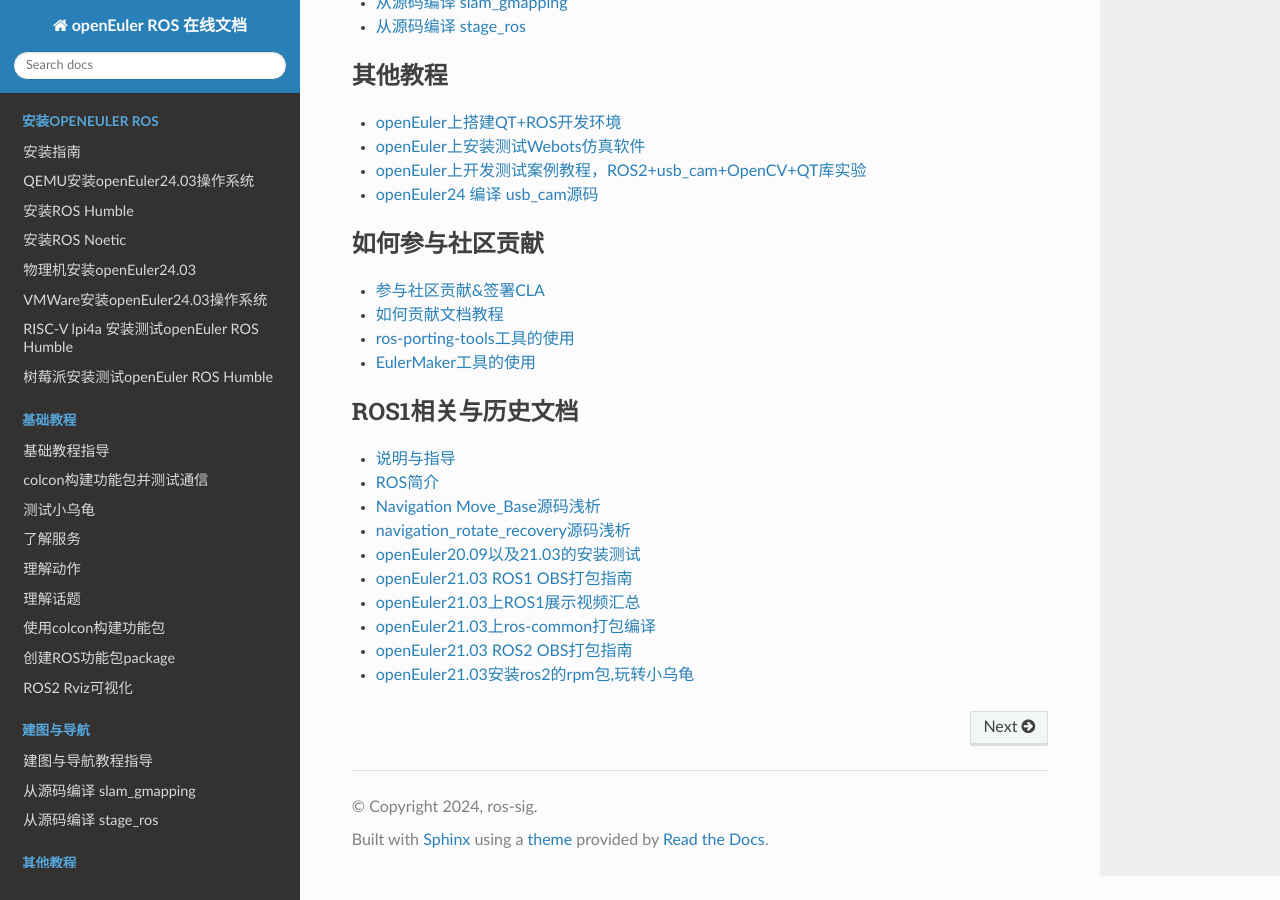
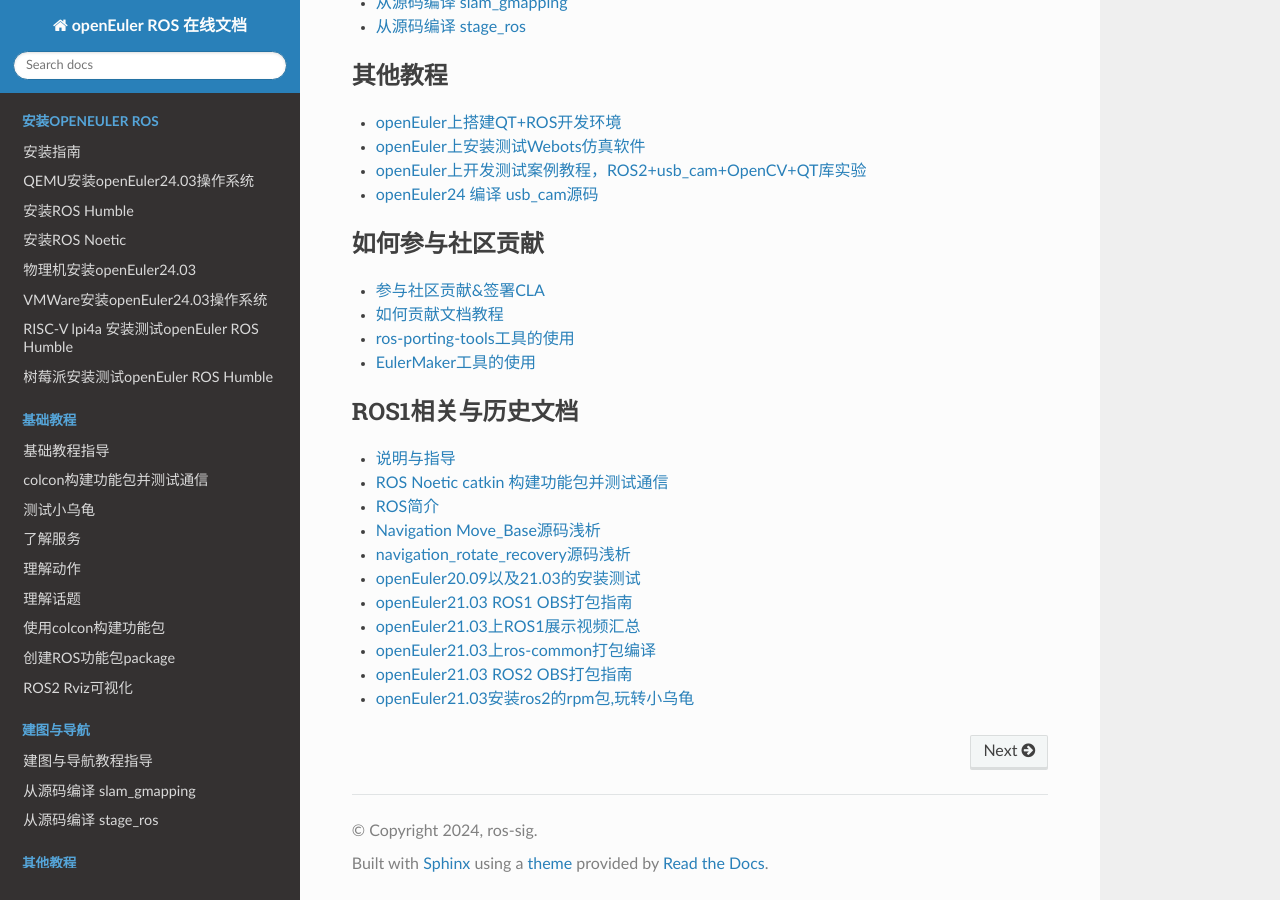
Before and after one commit to openeuler-mirror/ros, a Sphinx documentation site: the page built from docs/source/index.rst, in a window 1280 px wide and 900 px high, scrolled down 1306 px. Built offline with Sphinx 7.4.7 and the Read the Docs theme 3.1.0, drawn with Linux system fonts in a browser that asks for light colours; some of the changed lines change nothing that is shown.

Commit message:
add: 添加ROS Noetic catkin 构建功能包并测试topic通信

````diff
--- a/docs/source/index.rst
+++ b/docs/source/index.rst
@@ -77,6 +77,7 @@
    :caption: ROS1相关与历史文档
 
    ros1/guide.md
+   ros1/basic-catkin-package-tutorial.md
    ros1/ROS-instro.md
    ros1/Navigation_Move_Base-Read.md
    ros1/Navigation_Rotate_Recovery-Read.md
--- a/docs/source/installation/install-ros-noetic.md
+++ b/docs/source/installation/install-ros-noetic.md
@@ -88,3 +88,7 @@
 ![image](image/turtlesim_noetic-2.png)
 
 若小乌龟仿真测试通过，则说明openEuler ROS Noetic已成功安装～
+
+## 后续阅读
+
+- [ROS Noetic catkin 构建功能包并测试通信](/ros1/basic-catkin-package-tutorial.md)
--- /dev/null
+++ b/docs/source/ros1/basic-catkin-package-tutorial.md
@@ -0,0 +1,220 @@
+# ROS Noetic catkin 构建功能包并测试通信
+
+需要注意的是，这里是ROS1 Noetic的教程，以下步骤均在openEuler 24.03下测试
+
+> - ROS2请使用colcon工具，可以参考[此篇教程](/tutorials/base_demo_01.md)
+
+本教程介绍如何使用 roscreate-pkg 或 catkin 创建新包，并使用 rospack 列出包依赖项。
+
+## Catkin 包的组成
+
+一个 Catkin 包，必须满足以下几个要求：
+
+- 该包必须包含一个符合 Catkin 标准的 **package.xml** 文件。
+  - 这个 **package.xml** 文件提供了有关该包的元信息。
+
+- 该包必须包含一个使用 Catkin 的 **CMakeLists.txt** 文件。
+  - 如果是一个 Catkin 元包（metapackage），则必须有相关的模板化 **CMakeLists.txt** 文件。
+
+- 每个包必须有自己的目录
+  - 这意味着不能有嵌套包，也不能有多个包共享同一个目录。
+
+最简单的包可能具有如下结构：
+
+```
+my_package/
+  CMakeLists.txt
+  package.xml
+```
+
+## 创建catkin工作空间
+
+开发catkin软件包的推荐方法是使用catkin工作空间，但是你也可以单独开发catkin软件包。一个简单的工作空间如下所示：
+
+```
+workspace_folder/        -- catkin 工作空间
+  src/                   -- 源码文件夹
+    CMakeLists.txt       -- 顶层 CMake 文件，由catkin生成
+    package_1/           -- 第一个软件包 package_1
+      CMakeLists.txt     -- package_1 的 CMakeLists.txt 文件
+      package.xml        -- package_1 的软件包清单
+    ...
+    package_n/           -- 第n个软件包 package_n
+      CMakeLists.txt     -- package_n 的 CMakeLists.txt 文件
+      package.xml        -- package_n 的软件包清单
+```
+
+假设你已经安装成功了ros1，我们需要先配置我们的ros环境
+
+```bash
+source /opt/ros/noetic/setup.bash
+sudo ln -s /usr/bin/python3-catkin_find_pkg /usr/local/bin/catkin_find_pkg
+sudo ln -s /usr/bin/python3-catkin_create_pkg /usr/local/bin/catkin_create_pkg
+```
+
+下面我们开始创建和构建一个catkin工作空间：
+
+```bash
+mkdir -p ~/catkin_ws/src
+catkin_make
+```
+
+catkin_make命令在catkin工作空间中是一个非常方便的工具。在你的工作空间中第一次运行它时，它会在src目录下创建一个CMakeLists.txt的链接。
+
+你会发现已经给你创建了一个“build”和“devel”文件夹。在“devel”文件夹中，您可以看到现在有几个 `setup.*sh` 文件。继续之前请source这个工作区下的`devel/setup.bash`文件设置工作区环境变量
+
+```bash
+source devel/setup.bash
+```
+
+## 创建catkin软件包
+
+本部分教程将演示如何使用catkin_create_pkg脚本来创建一个新的catkin软件包，以及创建之后都能做些什么。
+
+首先切换到刚才创建的空白catkin工作空间中的源文件空间目录
+
+```bash
+cd ~/catkin_ws/src
+```
+
+现在使用catkin_create_pkg命令创建一个名为beginner_tutorials的新软件包，这个软件包依赖于std_msgs、roscpp和rospy：
+
+```bash
+catkin_create_pkg beginner_tutorials std_msgs rospy roscpp
+```
+
+此时catkin_create_pkg工具会根据提供的依赖创建一个软件包模板
+
+### 编写简单的发布者和订阅者（C++）
+
+此时进入新建的beginner_tutorials包，并下载源码文件
+
+```bash
+cd beginner_tutorials/src
+curl -o talker.cpp https://raw.githubusercontent.com/ros/ros_tutorials/refs/heads/noetic-devel/roscpp_tutorials/talker/talker.cpp
+curl -o listener.cpp https://raw.githubusercontent.com/ros/ros_tutorials/refs/heads/noetic-devel/roscpp_tutorials/listener/listener.cpp
+```
+
+然后在beginner_tutorials/CMakeLists.txt的第137行添加如下内容
+
+```
+add_executable(talker src/talker.cpp)
+target_link_libraries(talker ${catkin_LIBRARIES})
+add_dependencies(talker beginner_tutorials_generate_messages_cpp)
+
+add_executable(listener src/listener.cpp)
+target_link_libraries(listener ${catkin_LIBRARIES})
+add_dependencies(listener beginner_tutorials_generate_messages_cpp)
+```
+
+这将创建两个可执行文件talker和listener，默认情况下，它们将被放到软件包目录下的devel空间中，即`~/catkin_ws/devel/lib/<package name>`。
+
+### 编写简单的发布者和订阅者（Python）
+
+在软件包beginner_tutorials/目录下创建一个新的文件夹，用于存放Python脚本
+
+```bash
+mkdir scripts
+cd scripts
+curl -o talker.py https://raw.githubusercontent.com/ros/ros_tutorials/refs/heads/noetic-devel/rospy_tutorials/001_talker_listener/talker.py
+chmod +x talker.py
+curl -o listener.py https://raw.githubusercontent.com/ros/ros_tutorials/refs/heads/noetic-devel/rospy_tutorials/001_talker_listener/listener.py
+chmod +x listener.py
+```
+
+然后在beginner_tutorials/CMakeLists.txt的Install部分添加如下内容
+
+```
+catkin_install_python(PROGRAMS scripts/talker.py
+  DESTINATION ${CATKIN_PACKAGE_BIN_DESTINATION}
+)
+
+catkin_install_python(PROGRAMS scripts/listener.py
+  DESTINATION ${CATKIN_PACKAGE_BIN_DESTINATION}
+)
+```
+
+### 编写简单的服务和客户端（C++）
+
+TODO
+
+### 编写简单的服务和客户端（Python）
+
+TODO
+
+## 编译工作空间
+
+编译工作空间需要回到工作空间目录
+
+```bash
+cd ~/catkin_ws
+catkin_make
+```
+
+出现错误了尝试再次执行catkin_make命令
+
+不要忘记source这个工作区下的`devel/setup.bash`文件以设置工作区环境变量
+
+```bash
+source devel/setup.bash
+```
+
+## 测试Topic节点通信功能
+
+首先新建一个终端，执行roscore
+
+```bash
+roscore
+```
+
+再新建一个终端，执行talker发布者节点
+
+```bash
+rosrun beginner_tutorials talker      # (C++)
+rosrun beginner_tutorials talker.py   # (Python)
+```
+
+你会看到：
+
+```
+[ INFO] [1733137567.849563526]: hello world 0
+[ INFO] [1733137567.951505521]: hello world 1
+[ INFO] [1733137568.056751312]: hello world 2
+[ INFO] [1733137568.157259379]: hello world 3
+[ INFO] [1733137568.257426081]: hello world 4
+[ INFO] [1733137568.357204509]: hello world 5
+[ INFO] [1733137568.450970539]: hello world 6
+[ INFO] [1733137568.556989952]: hello world 7
+```
+
+再新建一个终端，执行listener订阅者节点
+
+```bash
+rosrun beginner_tutorials listener      # (C++)
+rosrun beginner_tutorials listener.py   # (Python)
+```
+
+你会看到：
+
+```
+[ INFO] [1733137611.118126712]: I heard: [hello world 3]
+[ INFO] [1733137611.220794771]: I heard: [hello world 4]
+[ INFO] [1733137611.319169605]: I heard: [hello world 5]
+[ INFO] [1733137611.420422589]: I heard: [hello world 6]
+[ INFO] [1733137611.520123230]: I heard: [hello world 7]
+[ INFO] [1733137611.619708604]: I heard: [hello world 8]
+[ INFO] [1733137611.718861613]: I heard: [hello world 9]
+```
+
+完成后，按Ctrl+C停止listener和talker。
+
+## 测试Service节点通信功能
+
+TODO
+
+## 参考链接
+
+- https://wiki.ros.org/ROS/Tutorials/WritingPublisherSubscriber%28c%2B%2B%29
+- https://wiki.ros.org/ROS/Tutorials/WritingPublisherSubscriber%28python%29
+- https://wiki.ros.org/ROS/Tutorials/WritingServiceClient%28c%2B%2B%29
+- https://wiki.ros.org/ROS/Tutorials/WritingServiceClient%28python%29
````
